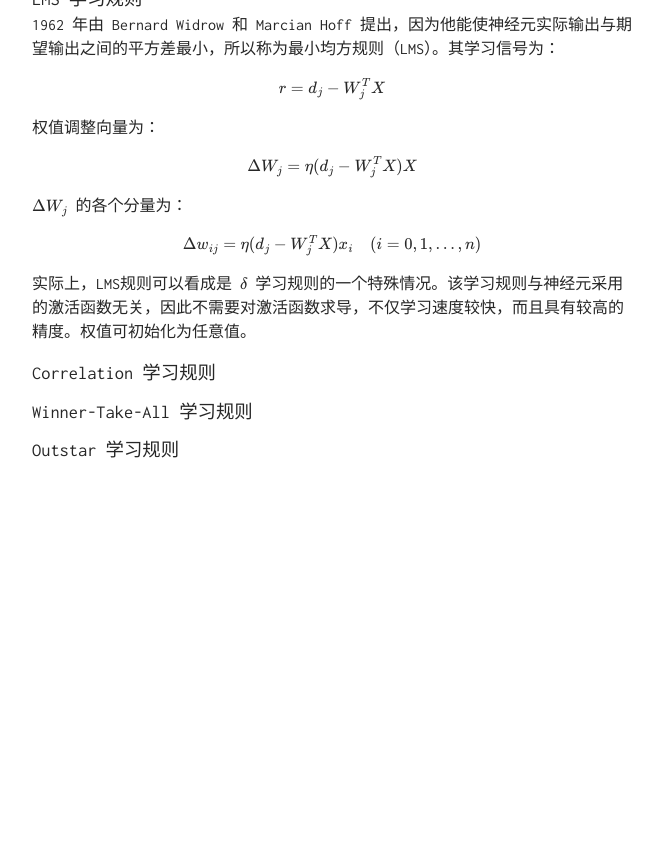
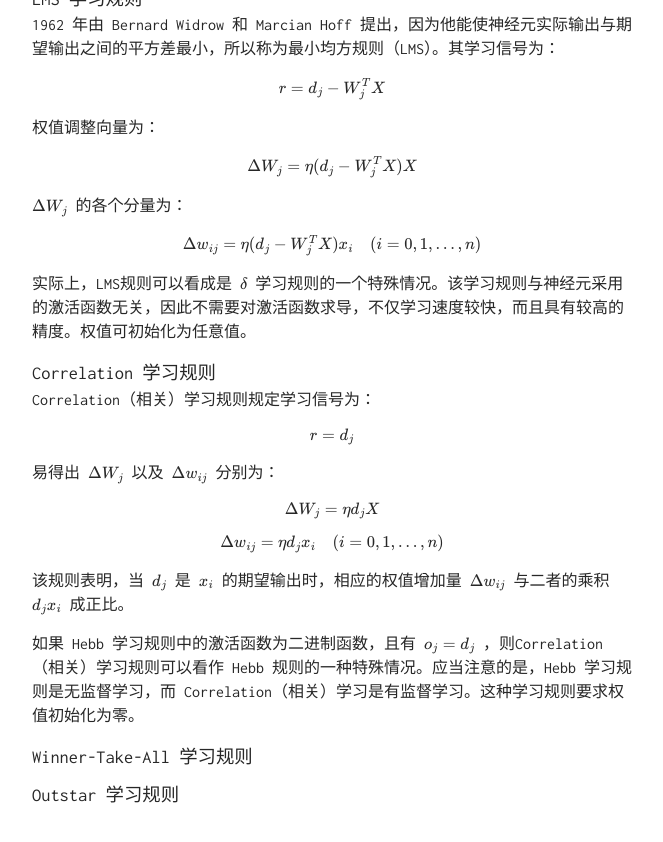
Before and after one commit to TobiahShaw/TobiahShaw.github.io, a Jekyll site: the page built from _posts/2019-09-19-learning-rule-of-nn.md, in a window 1280 px wide and 900 px high, scrolled down 3104 px. Shown: the top 842 px of the window, without its empty margins (308-971 px from the left). Built offline with Jekyll 4.4.1, drawn with Linux system fonts in a browser that asks for light colours; our own code applies the rules of GitHub Pages for plain Markdown files; formulas are drawn with MathJax 3; before the commit the page ends 3659 px from its top, so only the background shows below that.

Commit message:
Correlation learning rule;

```diff
--- a/_posts/2019-09-19-learning-rule-of-nn.md
+++ b/_posts/2019-09-19-learning-rule-of-nn.md
@@ -131,6 +131,20 @@ $$ \Delta w_{ij} = \eta(d_j - W_j^T X) x_i \quad (i = 0, 1, \dots, n) $$
 
 ### Correlation 学习规则
 
+Correlation（相关）学习规则规定学习信号为：
+
+$$ r = d_j $$
+
+易得出 $ \Delta W_j $ 以及 $ \Delta w_{ij} $ 分别为：
+
+$$ \Delta W_j = \eta d_j X $$
+
+$$ \Delta w_{ij} = \eta d_j x_i \quad (i = 0, 1, \dots, n) $$
+
+该规则表明，当 $ d_j $ 是 $ x_i $ 的期望输出时，相应的权值增加量 $ \Delta w_{ij} $ 与二者的乘积 $ d_j x_i $ 成正比。
+
+如果 Hebb 学习规则中的激活函数为二进制函数，且有 $ o_j = d_j $ ，则Correlation（相关）学习规则可以看作 Hebb 规则的一种特殊情况。应当注意的是，Hebb 学习规则是无监督学习，而 Correlation（相关）学习是有监督学习。这种学习规则要求权值初始化为零。
+
 ### Winner-Take-All 学习规则
 
 ### Outstar 学习规则
```
